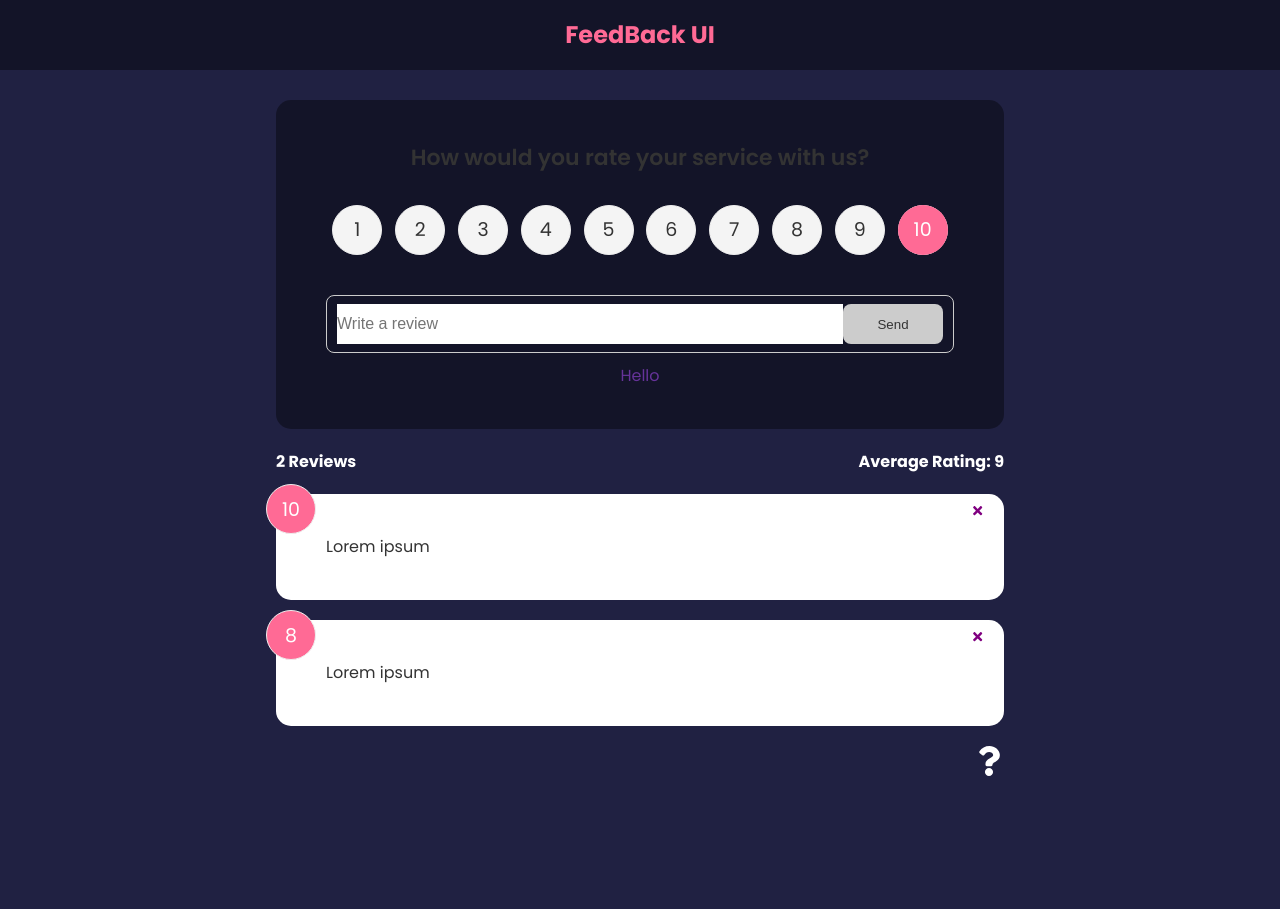
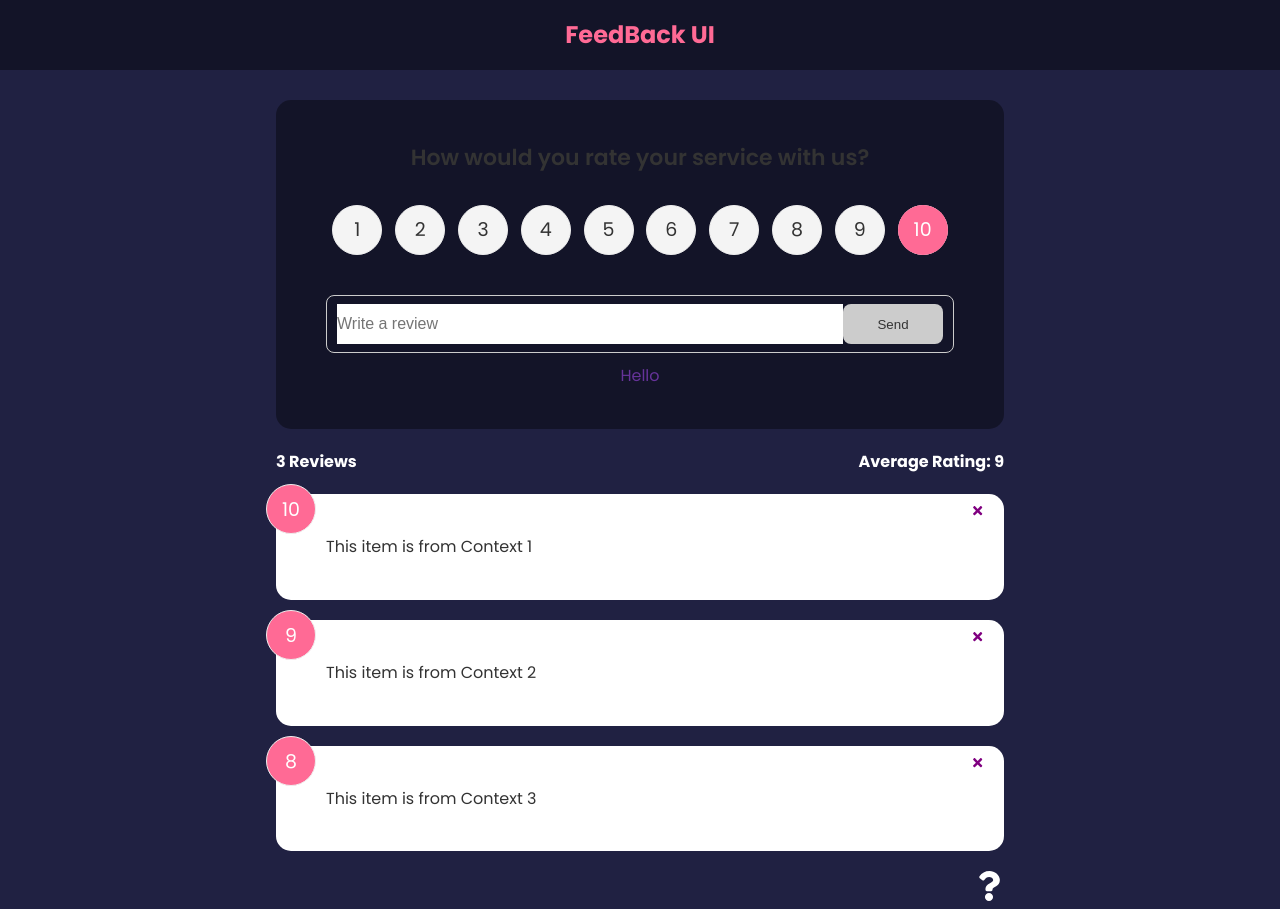
Before and after one commit to hdavidlp/feedback, a React (Create React App) app: page / in a window 1280 px wide. Before the commit the page ends 800 px from the top, so only its background shows below. Built offline with nearby package versions, Linux system fonts and the light colour scheme.

Commit message:
Context has been added. Add and Delete operations are working. Components have individual access to Context data and Functions

```diff
--- a/src/App.js
+++ b/src/App.js
@@ -1,8 +1,8 @@
 
 import React from "react"
-import { v4 as uuidv4 } from 'uuid'
+
 import { BrowserRouter as Router, Route, Routes } from 'react-router-dom'
-import { useState } from "react"
+// import { useState } from "react"
 import Header from "./components/Header"
 import FeedbackList from "./components/FeedbackList"
 import FeedbackStats from "./components/FeedbackStats"
@@ -10,6 +10,8 @@ import FeedbackForm from "./components/FeedbackForm"
 import AboutPage from "./pages/AboutPage"
 import AboutIconLink from "./components/AboutIconLink"
 import Post from "./components/Post"
+import { FeedbackProvider } from "./conext/FeedbackContext"
+
 
 //import FeedbackItem from "./components/FeedbackItem"
 import FeedbackData from "./data/FeedbackData"
@@ -17,25 +19,13 @@ import FeedbackData from "./data/FeedbackData"
 
 function App() {
 
-  const [feedback, setFeedback] = useState(FeedbackData)
-
-  const deleteFeedBack = (id) => {
-    //console.log('App', id)
-
-    if (window.confirm('Are you sure?')) {
-      setFeedback(feedback.filter((item) => item.id !== id))
-    }
-  }
-
-  const addFeedBack = (newFeedBack) => {
-    newFeedBack.id = uuidv4()
-    //console.log(newFeedBack);
-    setFeedback([newFeedBack, ...feedback])
-  }
-
+  /* We do not use this state anymore, because we move it to Context
+  and the components have access to him
+  const [feedback, setFeedback] = useState(FeedbackData) */
 
 
   return (
+    <FeedbackProvider>
       <Router>
         <Header />
         <div className="container">
@@ -44,10 +34,9 @@ function App() {
               exact path="/"
               element={
                 <>
-                <FeedbackForm handleAdd={addFeedBack} />
-                <FeedbackStats feedback={feedback} />
-                <FeedbackList feedback={feedback}
-                  handleDelete={deleteFeedBack} />
+                  <FeedbackForm  />
+                  <FeedbackStats />
+                  <FeedbackList  />
                   <AboutIconLink />
                 </>
               }>
@@ -56,7 +45,7 @@ function App() {
             <Route path="/about"
               element={
                 <>
-              <AboutPage/>
+                  <AboutPage />
                 </>
               }>
             </Route>
@@ -68,6 +57,7 @@ function App() {
         </div>
 
       </Router>
+    </FeedbackProvider>
   )
 }
 
--- a/src/components/FeedbackForm.jsx
+++ b/src/components/FeedbackForm.jsx
@@ -2,16 +2,20 @@ import React from 'react'
 import Card from './shared/Card'
 import Button from './shared/Button'
 import RatingSelect from './RatingSelect'
-import { useState } from 'react'
+import { useState, useContext } from 'react'
+import FeedbackContext from '../conext/FeedbackContext'
 
 
-export default function FeedbackForm({handleAdd}) {
+export default function FeedbackForm() {
+
 
     const [text, setText] = useState('')
     const [rating, setRating] = useState(10)
 
     const [btnDisabled, setBtnDisabled] = useState(true)
     const [message, setMessage] = useState('Hello')
+
+    const {addFeedback} = useContext(FeedbackContext)
 
     const handleTextChange=(e) =>{
         //console.log(e.target.value)
@@ -38,7 +42,7 @@ export default function FeedbackForm({handleAdd}) {
                 rating
             }
 
-            handleAdd(newFeedback)
+            addFeedback(newFeedback)
             //console.log(newFeedback)
             setText('')
         }
--- a/src/components/FeedbackItem.jsx
+++ b/src/components/FeedbackItem.jsx
@@ -1,15 +1,19 @@
 import React from "react"
 import {FaTimes} from "react-icons/fa"
+import { useContext } from "react"
+import FeedbackContext from "../conext/FeedbackContext"
 import PropTypes from "prop-types"
 import Card from "./shared/Card"
 //import {useState} from 'react'
 
 
 
-function FeedbackItem({item, handleDelete}) {
+function FeedbackItem({item}) {
     // Used for static data
     //const [rating, setRating] = useState(7)
     //const [text, setText] = useState('This is an example of a feddback item')
+
+    const {deleteFeedback} = useContext(FeedbackContext)
 
     const handleClick=(id)=>{
         console.log(id)
@@ -18,7 +22,7 @@ function FeedbackItem({item, handleDelete}) {
     return (
         <Card reverse={false} >
             <div className="num-display">{item.rating}</div>
-            <button  onClick={()=>handleDelete(item.id)} className="close">
+            <button  onClick={()=>deleteFeedback(item.id)} className="close">
                 <FaTimes color="purple" />
             </button>
             <div className="text-display">{item.text}</div>
--- a/src/components/FeedbackList.jsx
+++ b/src/components/FeedbackList.jsx
@@ -1,11 +1,17 @@
 import React from "react"
 import {motion, AnimatePresence} from 'framer-motion'
-import PropTypes from "prop-types"
+import { useContext } from "react"
 import FeedbackItem from "./FeedbackItem"
+import FeedbackContext from "../conext/FeedbackContext"
+
+// it was imported to receive prop between components
+//import PropTypes from "prop-types"
 
 
-function FeedbackList({feedback, handleDelete}) {
-  console.log(feedback)
+function FeedbackList() {
+
+  const {feedback} = useContext(FeedbackContext)
+
 
   if (!feedback || feedback.length === 0) {
       return <p>No feedback jet</p>
@@ -22,8 +28,7 @@ function FeedbackList({feedback, handleDelete}) {
             exit    = {{opacity:0}}
 
           >
-            <FeedbackItem key={item.id} item={item}
-            handleDelete={handleDelete} />
+            <FeedbackItem key={item.id} item={item} />
           </motion.div>
         ))}
       </AnimatePresence>
@@ -40,6 +45,10 @@ function FeedbackList({feedback, handleDelete}) {
   // )
 }
 
+/*
+  This prototype is used when the component receives
+  the prop feedback, but if we load it from a context
+  is not necessary
   FeedbackList.protoType ={
     feedback : PropTypes.arrayOf(
       PropTypes.shape({
@@ -50,5 +59,6 @@ function FeedbackList({feedback, handleDelete}) {
     ),
 
   }
+*/
 
 export default FeedbackList
--- a/src/components/FeedbackStats.jsx
+++ b/src/components/FeedbackStats.jsx
@@ -1,7 +1,11 @@
 import React from 'react'
-import ProtoTypes from "prop-types"
+//import ProtoTypes from "prop-types"
+import { useContext } from 'react'
+import FeedbackContext from '../conext/FeedbackContext'
 
-function FeedbackStats({feedback}) {
+function FeedbackStats() {
+
+    const {feedback} = useContext(FeedbackContext)
 
     // Calculate rating AVG
 
@@ -21,8 +25,11 @@ function FeedbackStats({feedback}) {
     )
 }
 
+
+/*
 FeedbackStats.prototype = {
     feedback : ProtoTypes.array.isRequired
 }
+*/
 
 export default FeedbackStats
--- /dev/null
+++ b/src/conext/FeedbackContext.js
@@ -0,0 +1,53 @@
+import React from 'react'
+import { v4 as uuidv4 } from 'uuid'
+import { createContext, useState } from 'react'
+
+const FeedbackContext = createContext()
+
+export const FeedbackProvider = ({ children }) => {
+  const [feedback, setFeedback] = useState([
+    {
+      id: 1,
+      text: 'This item is from Context 1',
+      rating: 10,
+    },
+    {
+      id: 2,
+      text: 'This item is from Context 2',
+      rating: 9,
+    },
+    {
+      id: 3,
+      text: 'This item is from Context 3',
+      rating: 8,
+    },
+  ])
+
+  const addFeedback = (newFeedBack) => {
+    newFeedBack.id = uuidv4()
+    //console.log(newFeedBack);
+    setFeedback([newFeedBack, ...feedback])
+  }
+
+  const deleteFeedback = (id) => {
+    //console.log('App', id)
+
+    if (window.confirm('Are you sure?')) {
+      setFeedback(feedback.filter((item) => item.id !== id))
+    }
+  }
+
+  return (
+    <FeedbackContext.Provider
+      value={{
+        feedback,
+        deleteFeedback,
+        addFeedback
+      }}
+    >
+      {children}
+    </FeedbackContext.Provider>
+  )
+}
+
+export default FeedbackContext
```
Lines whose indentation alone changed are shown as unchanged.
